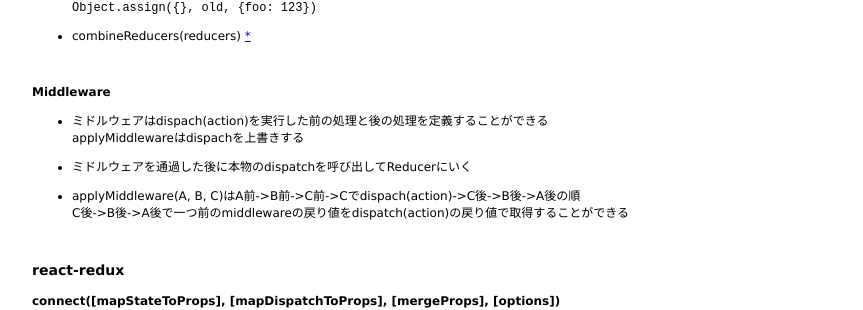
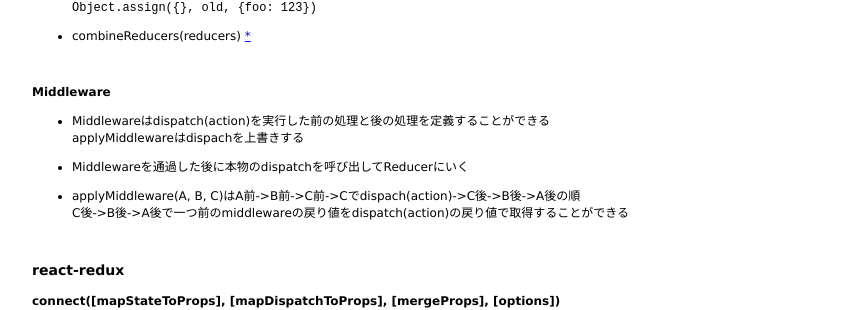
Before and after one commit to 38elements/38elements.github.com, a Jekyll site: the page built from _posts/2017-04-29-react-redux.md, in a window 1280 px wide. Shown: the part 530-840 px from the top of the page, without its empty margins (208-1071 px from the left). Built offline with Jekyll 4.4.1, drawn with Linux system fonts in a browser that asks for light colours.

Commit message:
Update 2017-04-29-react-redux.md

```diff
--- a/_posts/2017-04-29-react-redux.md
+++ b/_posts/2017-04-29-react-redux.md
@@ -43,10 +43,10 @@ stateにデフォルトの値を設定する。
 
 #### Middleware
 
-* ミドルウェアはdispach(action)を実行した前の処理と後の処理を定義することができる
+* Middlewareはdispatch(action)を実行した前の処理と後の処理を定義することができる
 applyMiddlewareはdispachを上書きする
 
-* ミドルウェアを通過した後に本物のdispatchを呼び出してReducerにいく
+* Middlewareを通過した後に本物のdispatchを呼び出してReducerにいく
 
 * applyMiddleware(A, B, C)はA前->B前->C前->Cでdispach(action)->C後->B後->A後の順
 C後->B後->A後で一つ前のmiddlewareの戻り値をdispatch(action)の戻り値で取得することができる
```
